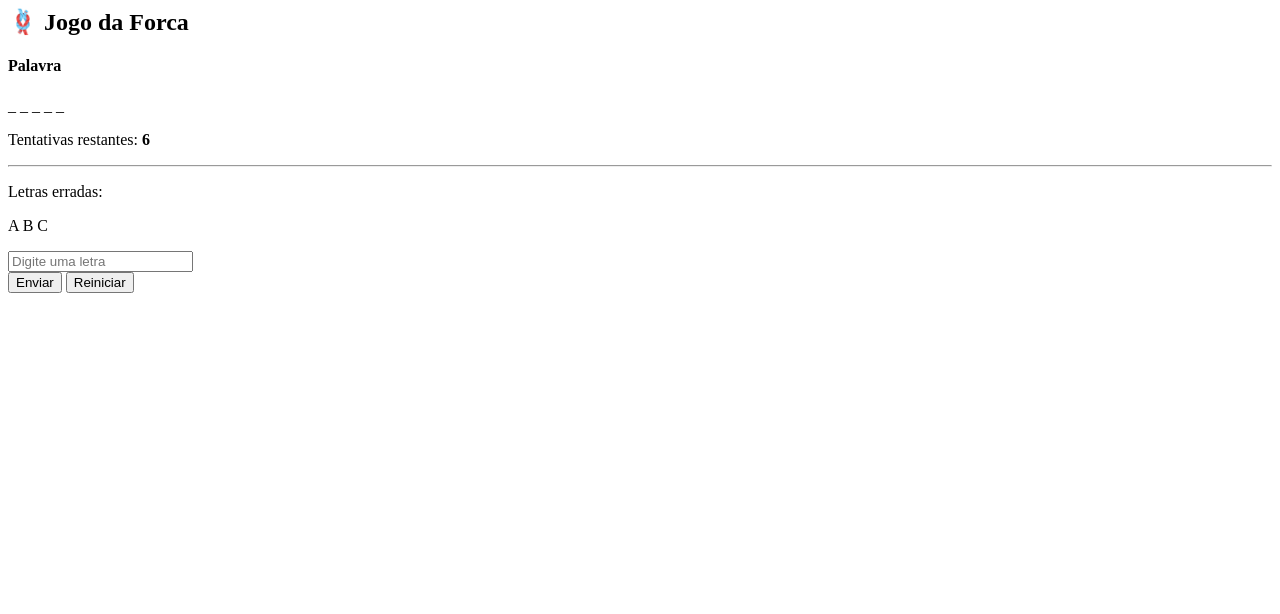
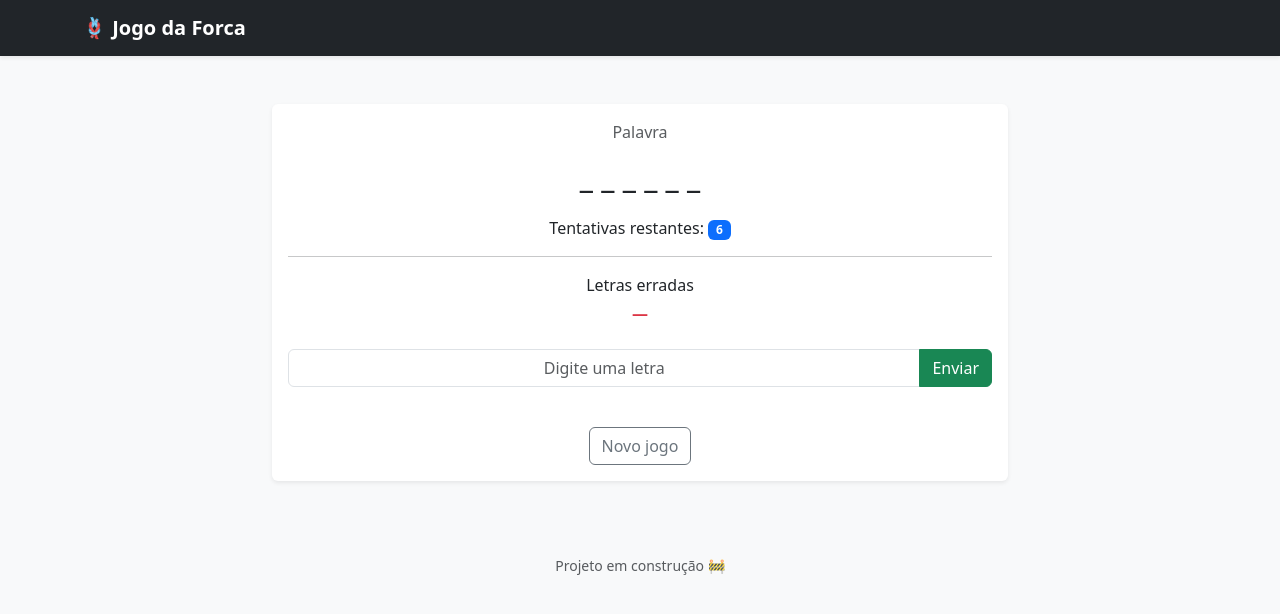
Before and after one commit to jardeljj/python-web-games, a Python web app: template app/templates/forca.html in a window 1280 px wide. Shown: the top 614 px of the page. Run offline with Jinja, Linux system fonts and the light colour scheme; the template is opened without the code that fills it, so the values that code supplies are empty.

Commit message:
Update the html od forca and insert some things in js of forca

```diff
--- a/app/templates/forca.html
+++ b/app/templates/forca.html
@@ -1,37 +1,91 @@
+<!DOCTYPE html>
+<html lang="pt-br">
+<head>
+    <meta charset="UTF-8">
+    <title>Jogo da Forca</title>
 
-<h2 class="mb-4">🪢 Jogo da Forca</h2>
+    <!-- Bootstrap -->
+    <link
+        href="https://cdn.jsdelivr.net/npm/bootstrap@5.3.3/dist/css/bootstrap.min.css"
+        rel="stylesheet"
+    >
+</head>
+<body class="bg-light">
 
-<div class="card shadow-sm">
+<nav class="navbar navbar-dark bg-dark shadow-sm">
+    <div class="container">
+        <span class="navbar-brand fw-bold">🪢 Jogo da Forca</span>
+    </div>
+</nav>
+
+<main class="container my-5">
+    <div class="row justify-content-center">
+        <div class="col-md-8">
+
+            <div class="card shadow-sm border-0">
                 <div class="card-body text-center">
 
-        <h4 class="mb-3">Palavra</h4>
-        <p class="fs-3 letter-spacing">
+                    <!-- Palavra -->
+                    <p class="text-muted mb-2">Palavra</p>
+                    <p id="palavra" class="fs-2 fw-bold">
                         _ _ _ _ _
                     </p>
 
-        <p class="text-muted">
-            Tentativas restantes: <strong>6</strong>
+                    <!-- Tentativas -->
+                    <p class="mt-3">
+                        Tentativas restantes:
+                        <span id="tentativas" class="badge bg-primary">6</span>
                     </p>
 
                     <hr>
 
-        <p>Letras erradas:</p>
-        <p class="text-danger fw-bold">
-            A B C
+                    <!-- Letras erradas -->
+                    <p class="mb-1">Letras erradas</p>
+                    <p id="erradas" class="text-danger fw-bold">
+                        —
                     </p>
 
-        <form class="mt-4">
-            <div class="mb-3">
+                    <!-- Entrada -->
+                    <div class="input-group mt-4">
                         <input
+                            id="letra"
                             type="text"
                             class="form-control text-center"
+                            placeholder="Digite uma letra"
                             maxlength="1"
-                    placeholder="Digite uma letra"
                         >
+                        <button
+                            id="btn-enviar"
+                            class="btn btn-success"
+                        >
+                            Enviar
+                        </button>
                     </div>
-            <button class="btn btn-success">Enviar</button>
-            <button class="btn btn-outline-secondary ms-2">Reiniciar</button>
-        </form>
+
+                    <!-- Mensagens -->
+                    <div id="mensagem" class="mt-3 fw-bold"></div>
+
+                    <!-- Reiniciar -->
+                    <button
+                        id="btn-reiniciar"
+                        class="btn btn-outline-secondary mt-4"
+                    >
+                        Novo jogo
+                    </button>
 
                 </div>
             </div>
+
+        </div>
+    </div>
+</main>
+
+<footer class="text-center text-muted py-4">
+    <small>Projeto em construção 🚧</small>
+</footer>
+
+<!-- JS (será criado depois) -->
+<script src="/static/js/forca.js"></script>
+
+</body>
+</html>
--- a/app/templates/static/js/forca.js
+++ b/app/templates/static/js/forca.js
@@ -28,3 +28,112 @@ function atualizarTela(data) {
     document.getElementById("tentativas").innerText = data.tentativas;
     document.getElementById("erradas").innerText = data.letras_erradas.join(" ");
 }
+// ===============================
+// Estado do jogo (temporário)
+// ===============================
+let jogo = {
+    palavra: "PYTHON",
+    palavraMostrada: ["_", "_", "_", "_", "_", "_"],
+    tentativas: 6,
+    letrasErradas: [],
+    letrasCorretas: []
+};
+
+// ===============================
+// Inicialização
+// ===============================
+document.addEventListener("DOMContentLoaded", () => {
+    atualizarTela();
+
+    document
+        .getElementById("btn-enviar")
+        .addEventListener("click", enviarLetra);
+
+    document
+        .getElementById("btn-reiniciar")
+        .addEventListener("click", iniciarJogo);
+});
+
+// ===============================
+// Funções principais
+// ===============================
+function iniciarJogo() {
+    jogo = {
+        palavra: "PYTHON", // depois vem do backend
+        palavraMostrada: ["_", "_", "_", "_", "_", "_"],
+        tentativas: 6,
+        letrasErradas: [],
+        letrasCorretas: []
+    };
+
+    setMensagem("");
+    atualizarTela();
+}
+
+function enviarLetra() {
+    const input = document.getElementById("letra");
+    let letra = input.value.toUpperCase();
+    input.value = "";
+
+    if (!letra || jogo.tentativas <= 0) return;
+    if (jogo.letrasCorretas.includes(letra) || jogo.letrasErradas.includes(letra)) {
+        setMensagem("Letra já utilizada", "text-warning");
+        return;
+    }
+
+    if (jogo.palavra.includes(letra)) {
+        jogo.letrasCorretas.push(letra);
+        revelarLetra(letra);
+    } else {
+        jogo.letrasErradas.push(letra);
+        jogo.tentativas--;
+    }
+
+    verificarEstado();
+    atualizarTela();
+}
+
+// ===============================
+// Funções auxiliares
+// ===============================
+function revelarLetra(letra) {
+    jogo.palavra.split("").forEach((l, i) => {
+        if (l === letra) {
+            jogo.palavraMostrada[i] = letra;
+        }
+    });
+}
+
+function verificarEstado() {
+    if (!jogo.palavraMostrada.includes("_")) {
+        setMensagem("🎉 Você venceu!", "text-success");
+        desativarEntrada();
+    } else if (jogo.tentativas <= 0) {
+        setMensagem(`💀 Você perdeu! Palavra: ${jogo.palavra}`, "text-danger");
+        desativarEntrada();
+    }
+}
+
+function atualizarTela() {
+    document.getElementById("palavra").innerText =
+        jogo.palavraMostrada.join(" ");
+
+    document.getElementById("tentativas").innerText =
+        jogo.tentativas;
+
+    document.getElementById("erradas").innerText =
+        jogo.letrasErradas.length > 0
+            ? jogo.letrasErradas.join(" • ")
+            : "—";
+}
+
+function setMensagem(texto, classe = "") {
+    const el = document.getElementById("mensagem");
+    el.className = classe;
+    el.innerText = texto;
+}
+
+function desativarEntrada() {
+    document.getElementById("btn-enviar").disabled = true;
+    document.getElementById("letra").disabled = true;
+}
```
Lines whose indentation alone changed are shown as unchanged.
